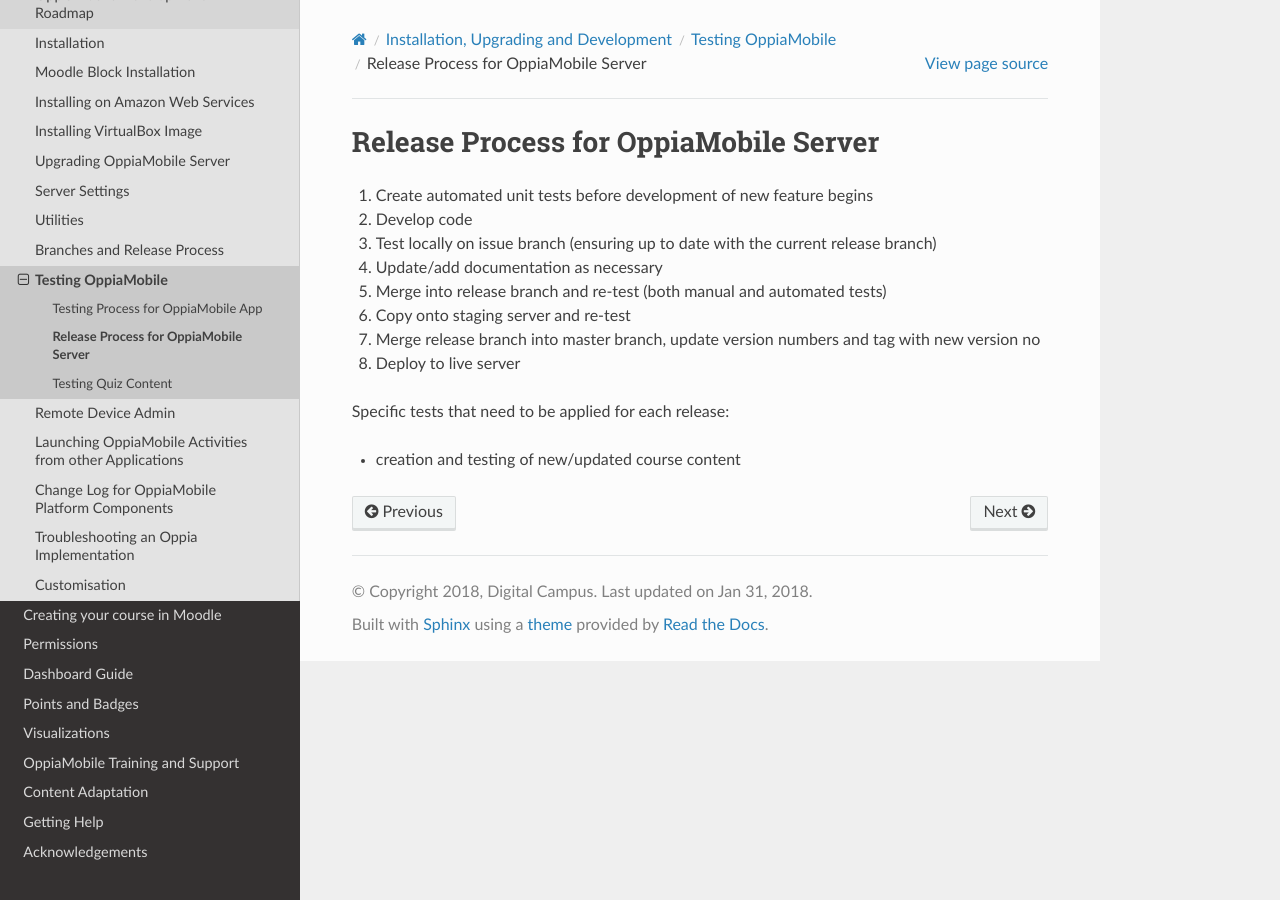
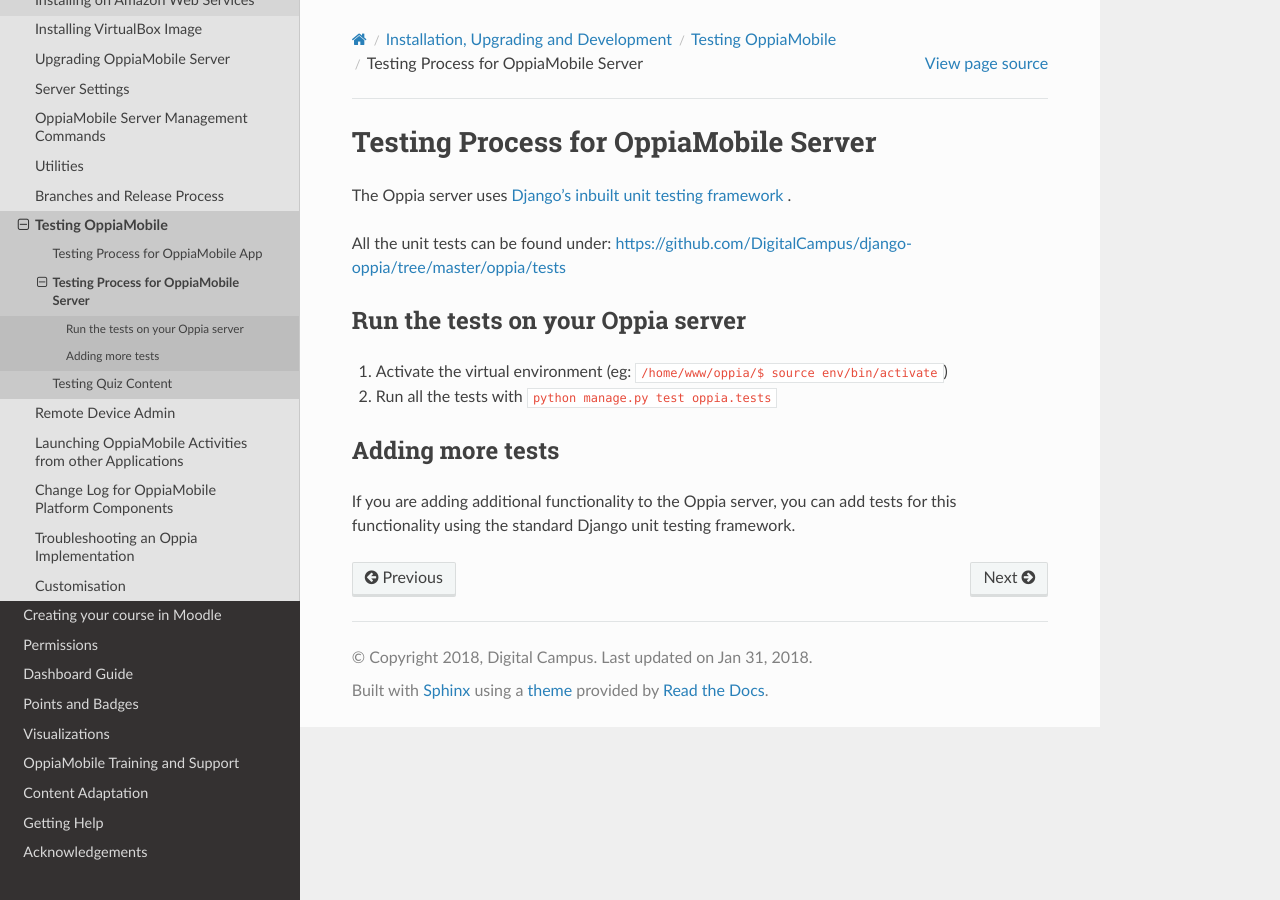
Before and after one commit to DigitalCampus/django-oppia, a Sphinx documentation site: the page built from docs/dev/testing/server.rst, in a window 1280 px wide. Built offline with Sphinx 7.4.7 and the Read the Docs theme 2.0.0, drawn with Linux system fonts in a browser that asks for light colours; the version number is read from the project's files by our own code.

Commit message:
Updates for #421, documentation and ensuring all tests passing

```diff
--- a/docs/dev/index.rst
+++ b/docs/dev/index.rst
@@ -14,6 +14,7 @@
    virtualbox
    server/upgrade
    settings
+   server/management-commands
    utilities
    code_process
    testing/index
--- a/docs/dev/server/management-commands.rst
+++ b/docs/dev/server/management-commands.rst
@@ -11,7 +11,7 @@
 by Django app. Also, you can access the help for a command typing ``manage.py help <command_name>``.
 
 Available commands
-.........
+....................
 
 ``cleanup_quizzes``:  **Cleans up old data** (quizzes and questions) **that is not relevant anymore**.
 It removes all the quizzes and its related data (properties, questions, correct answers, etc) that are not part of a
--- a/docs/dev/testing/server.rst
+++ b/docs/dev/testing/server.rst
@@ -1,16 +1,19 @@
-Release Process for OppiaMobile Server
+Testing Process for OppiaMobile Server
 =======================================
 
-#. Create automated unit tests before development of new feature begins
-#. Develop code
-#. Test locally on issue branch (ensuring up to date with the current release branch)
-#. Update/add documentation as necessary
-#. Merge into release branch and re-test (both manual and automated tests)
-#. Copy onto staging server and re-test
-#. Merge release branch into master branch, update version numbers and tag with new version no
-#. Deploy to live server
+The Oppia server uses `Django's inbuilt unit testing framework <https://docs.djangoproject.com/en/1.11/topics/testing/overview/>`_ .
+
+All the unit tests can be found under: https://github.com/DigitalCampus/django-oppia/tree/master/oppia/tests
+
+Run the tests on your Oppia server
+-----------------------------------
+
+#. Activate the virtual environment (eg: ``/home/www/oppia/$ source env/bin/activate``)
+#. Run all the tests with ``python manage.py test oppia.tests``
 
 
-Specific tests that need to be applied for each release:
+Adding more tests
+-------------------
 
-* creation and testing of new/updated course content
+If you are adding additional functionality to the Oppia server, you can add tests for this functionality using the
+standard Django unit testing framework.
```
Also changed, not shown: 8 other files.
